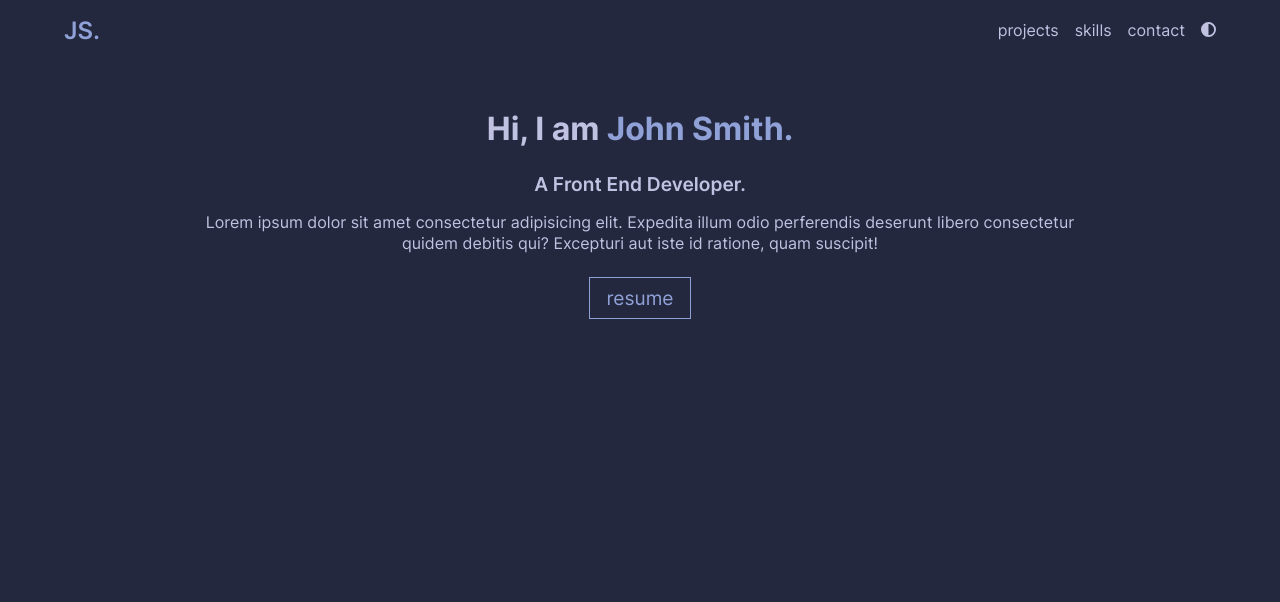
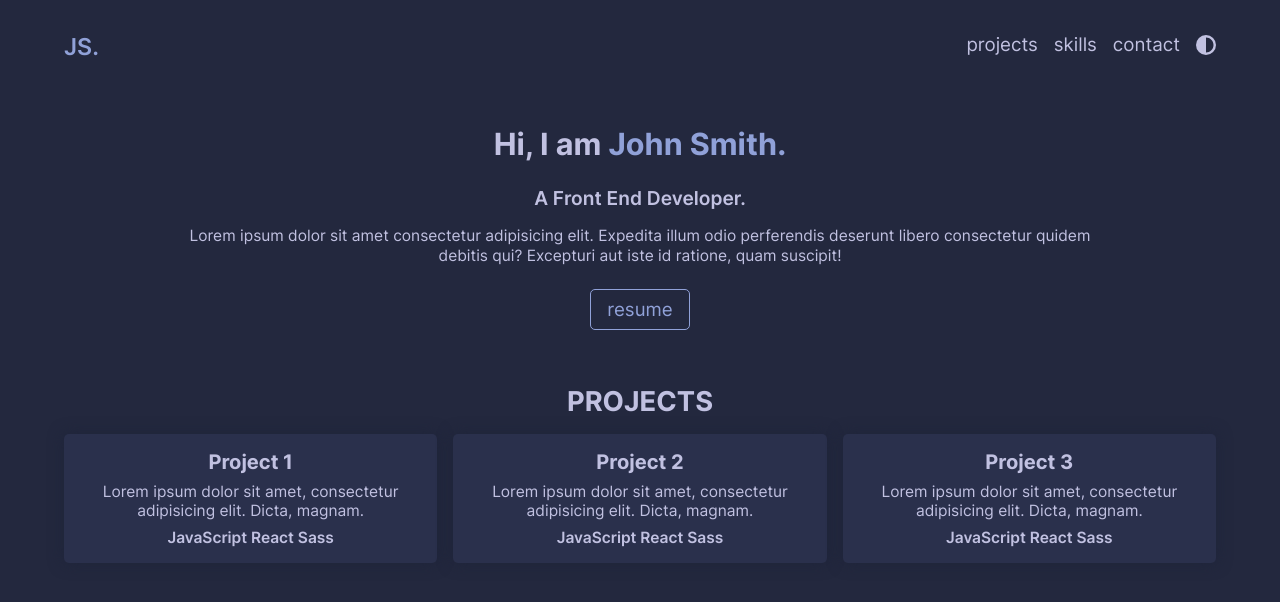
Before and after one commit to thomaserdmenger/superCode-Simplefolio-Landingpage, a React (Vite) app: page / in a window 1280 px wide. Shown: the top 602 px of the page. Built offline with nearby package versions, Linux system fonts and the light colour scheme.

Commit message:
Add Projects and Project Components and Styles

```diff
--- a/src/assets/css/colors.css
+++ b/src/assets/css/colors.css
@@ -2,4 +2,5 @@
   --color-background: #23283e;
   --color-text-default: #c1c1e1;
   --color-purple-light: #90a1d8;
+  --color-card-background: #2a304c;
 }
--- /dev/null
+++ b/src/assets/data.js
@@ -0,0 +1,22 @@
+const data = [
+  {
+    title: 'Project 1',
+    content:
+      'Lorem ipsum dolor sit amet, consectetur adipisicing elit. Dicta, magnam.',
+    footer: 'JavaScript React Sass'
+  },
+  {
+    title: 'Project 2',
+    content:
+      'Lorem ipsum dolor sit amet, consectetur adipisicing elit. Dicta, magnam.',
+    footer: 'JavaScript React Sass'
+  },
+  {
+    title: 'Project 3',
+    content:
+      'Lorem ipsum dolor sit amet, consectetur adipisicing elit. Dicta, magnam.',
+    footer: 'JavaScript React Sass'
+  }
+]
+
+export default data
--- a/src/components/Navbar/Navbar.css
+++ b/src/components/Navbar/Navbar.css
@@ -10,16 +10,17 @@ header {
 header nav {
   display: flex;
   gap: 1rem;
+  font-size: clamp(1rem, 0.9296rem + 0.3005vw, 1.2rem);
 }
 
 header > a {
   color: var(--color-purple-light);
-  font-size: clamp(1.5rem, 1.6056rem + -0.4507vw, 1.2rem);
+  font-size: clamp(1.2rem, 1.0944rem + 0.4507vw, 1.5rem);
   font-weight: 600;
 }
 
 header nav svg {
   fill: var(--color-text-default);
-  height: 15px;
+  height: 20px;
   margin-block-start: 0.1rem;
 }
--- /dev/null
+++ b/src/components/Project/Project.css
@@ -0,0 +1,17 @@
+@import url(../../assets/css/colors.css);
+
+.project-container {
+  display: flex;
+  flex-direction: column;
+  gap: 0.5rem;
+  align-items: center;
+  text-align: center;
+  background-color: var(--color-card-background);
+  padding: 1rem;
+  box-shadow: 0 0 15px #1e243a;
+  border-radius: 5px;
+}
+
+.project-container p:last-of-type {
+  font-weight: 600;
+}
--- /dev/null
+++ b/src/components/Project/Project.jsx
@@ -0,0 +1,13 @@
+import './Project.css'
+
+const Project = ({ item }) => {
+  return (
+    <article className='project-container'>
+      <h3>{item.title}</h3>
+      <p>{item.content}</p>
+      <p>{item.footer}</p>
+    </article>
+  )
+}
+
+export default Project
--- /dev/null
+++ b/src/components/Projects/Projects.css
@@ -0,0 +1,8 @@
+.projects-section {
+  margin-block-start: 4rem;
+}
+
+.projects-section div {
+  display: flex;
+  gap: 1rem;
+}
--- /dev/null
+++ b/src/components/Projects/Projects.jsx
@@ -0,0 +1,23 @@
+import './Projects.css'
+import Project from '../Project/Project'
+import data from '../../assets/data.js'
+
+const Projects = () => {
+  return (
+    <section className='projects-section'>
+      <h2>Projects</h2>
+      <div>
+        {data.map((item, index) => {
+          return (
+            <Project
+              item={item}
+              key={index}
+            />
+          )
+        })}
+      </div>
+    </section>
+  )
+}
+
+export default Projects
--- a/src/index.css
+++ b/src/index.css
@@ -18,15 +18,26 @@ html {
 .wrapper {
   min-height: 100vh;
   padding-inline: 5%;
-  padding-block-start: 1rem;
+  padding-block-start: 2rem;
   background-color: var(--color-background);
   color: var(--color-text-default);
-  font-size: clamp(1rem, 1.0704rem + -0.3005vw, 0.8rem);
+  font-size: clamp(0.8rem, 0.7296rem + 0.3005vw, 1rem);
 }
 
 h1 {
   margin-block-end: 1.5rem;
-  font-size: clamp(2rem, 2.2148rem + -0.9164vw, 1.39rem);
+  font-size: clamp(1.4rem, 1.1887rem + 0.9014vw, 2rem);
+}
+
+h2 {
+  font-size: clamp(1.2rem, 0.9887rem + 0.9014vw, 1.8rem);
+  text-align: center;
+  text-transform: uppercase;
+  margin-block-end: 1rem;
+}
+
+h3 {
+  font-size: clamp(1rem, 0.8944rem + 0.4507vw, 1.3rem);
 }
 
 a {
@@ -39,5 +50,6 @@ a {
   color: var(--color-purple-light);
   border: 1px solid var(--color-purple-light);
   padding: 0.5rem 1rem;
-  font-size: clamp(1.2rem, 1.2704rem + -0.3005vw, 1rem);
+  font-size: clamp(1rem, 0.9296rem + 0.3005vw, 1.2rem);
+  border-radius: 5px;
 }
--- a/src/pages/Home/Home.jsx
+++ b/src/pages/Home/Home.jsx
@@ -1,5 +1,8 @@
 import Navbar from '../../components/Navbar/Navbar'
 import Hero from '../../components/Hero/Hero'
+import Projects from '../../components/Projects/Projects'
+
+import './Home.css'
 
 const Home = () => {
   return (
@@ -7,6 +10,7 @@ const Home = () => {
       <Navbar />
       <main>
         <Hero />
+        <Projects />
       </main>
     </div>
   )
```
